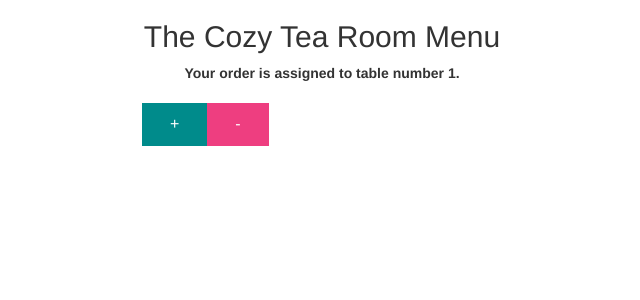
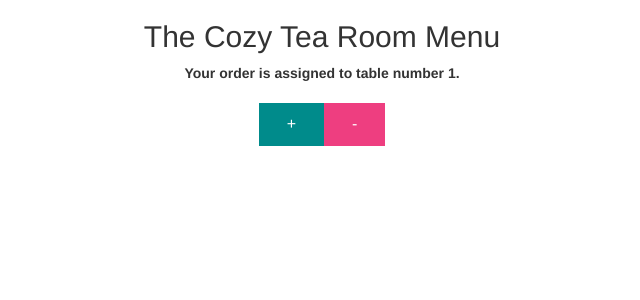
Before and after one commit to DANSKI423319/ISAD251Coursework, a PHP site: page /menu.php?tableNumber=1 in a window 1280 px wide. Shown: the top 300 px of the page, without its empty margins (318-958 px from the left). Run offline with PHP 8.4, Linux system fonts and the light colour scheme.

Commit message:
Commit 10
Formatted.

```diff
--- a/assets/header.php
+++ b/assets/header.php
@@ -10,7 +10,6 @@
         <script src="https://maxcdn.bootstrapcdn.com/bootstrap/3.4.0/js/bootstrap.min.js"></script>
 
         <style>
-
             /* Heading 2 override */
             .h2{
                 color: darkcyan;
@@ -80,11 +79,6 @@
                 width: 150px;
                 padding: 10px;
             }
-
-            .menuTable{
-                border: 1px solid black;
-            }
-
         </style>
 
     </body>
--- a/menu.php
+++ b/menu.php
@@ -11,26 +11,26 @@
             <h2>The Cozy Tea Room Menu</h2>
         </div>
 
-        <div class="col-sm-12" align="center">
-            <?php echo "<b>Your order is assigned to table number ".$_GET["tableNumber"].".</b>"; ?>
+        <div class="col-sm-12 text-center">
+            <?php echo "<b>Your order is assigned to table number " . $_GET["tableNumber"] . ".</b>"; ?>
         </div>
 
         <div class="container">
             <div class="row">
 
-                <div class="col-sm-4">
+                <div class="col-sm-4 text-center">
                     <h3></h3>
                     <p></p>
                     <p></p>
                 </div>
 
-                <div class="col-sm-4">
+                <div class="col-sm-4 text-center">
                     <h3></h3>
                     <p></p>
                     <p><input type="button" value="+" class="btnAdd"><input type="button" value="-" class="btnRemove"></p>
                 </div>
 
-                <div class="col-sm-4">
+                <div class="col-sm-4 text-center">
                     <h3></h3>
                     <p></p>
                     <p></p>
```
Also changed, not shown: index.php (+4 -20 lines).
